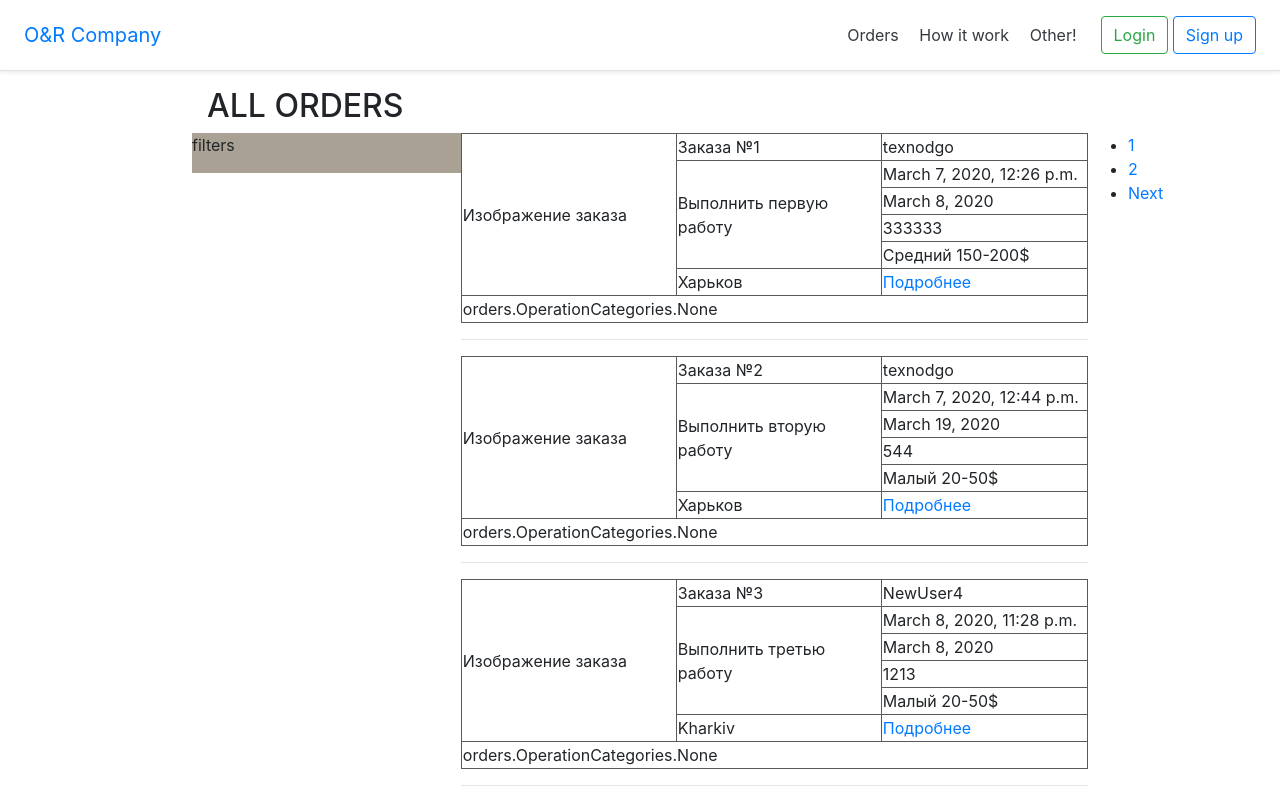
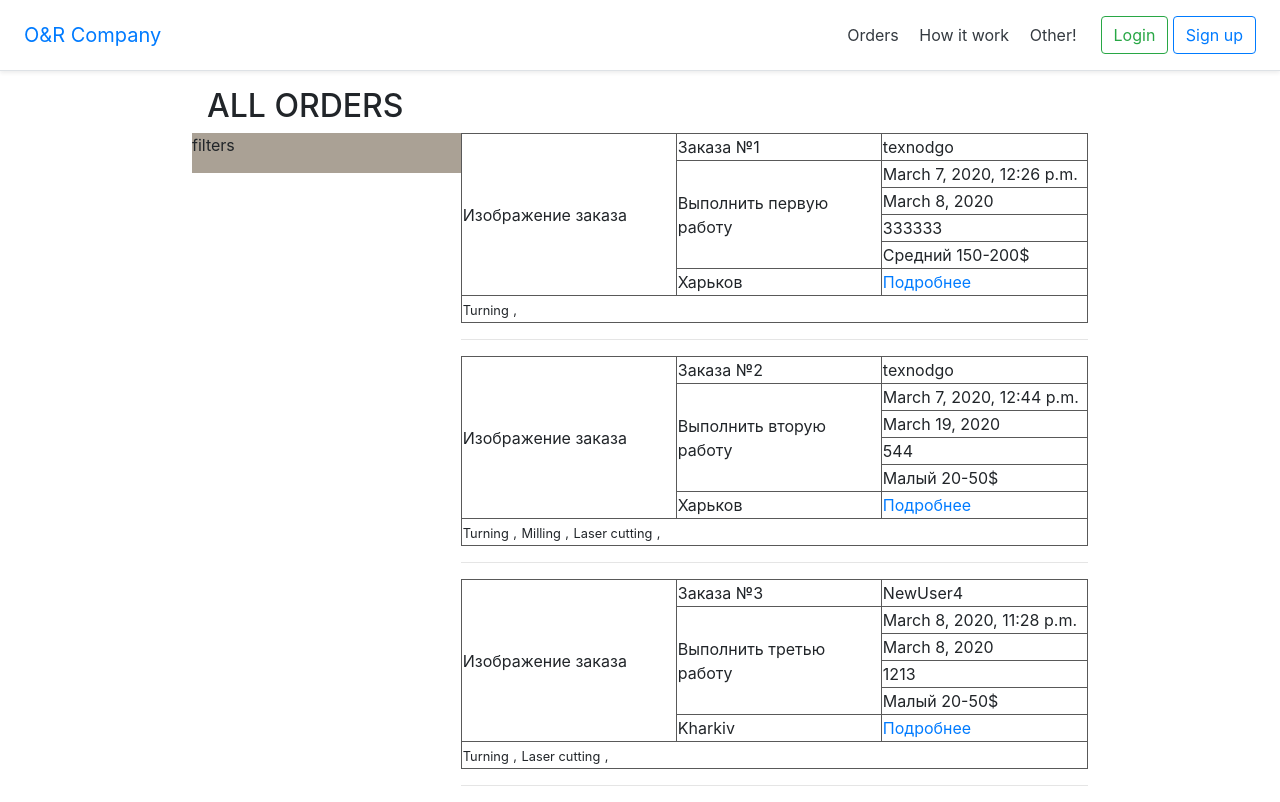
Before and after one commit to TexnoDgo/ORP, a Django app: page /orders/ in a window 1280 px wide. Run offline with Django 3.2, Linux system fonts and the light colour scheme; data comes from the database, SQL or seed files in the repository; both versions use the stored data as it was after the commit; some libraries are stand-ins or nearby versions.

Commit message:
add bootstrap paginations

```diff
--- a/ORP_site/OR/HomePage/templates/HomePage/base.html
+++ b/ORP_site/OR/HomePage/templates/HomePage/base.html
@@ -1,6 +1,7 @@
 <!DOCTYPE html>
 {% load i18n %}
 {% load static %}
+{% load bootstrap_pagination %}
 <html lang="en">
 <head>
     <meta charset="UTF-8">
--- a/ORP_site/OR/OR/settings.py
+++ b/ORP_site/OR/OR/settings.py
@@ -42,6 +42,7 @@
     'users.apps.UsersConfig',
     'orders.apps.OrdersConfig',
     'crispy_forms',
+    'bootstrap_pagination',
 
     #allauth
     'allauth',
--- a/ORP_site/OR/orders/models.py
+++ b/ORP_site/OR/orders/models.py
@@ -28,5 +28,6 @@
         return self.title
 
 
+
 #class Files(models.Model):
     #title = models.FileField()
--- a/ORP_site/OR/orders/static/orders/style.css
+++ b/ORP_site/OR/orders/static/orders/style.css
@@ -96,3 +96,7 @@
 .th {
     background-color: #7accee;
 }
+
+.pagination {
+    float: right;
+}
--- a/ORP_site/OR/orders/templates/orders/all_orders.html
+++ b/ORP_site/OR/orders/templates/orders/all_orders.html
@@ -2,6 +2,7 @@
 {% load i18n %}
 {% block title %}{% trans "All Orders" %}{% endblock %}
 {% load static %}
+{% load bootstrap_pagination %}
 
 {% block content %}
     <link rel="stylesheet" href="{% static 'orders/style.css' %}">
@@ -46,7 +47,13 @@
                         <td class="order-bottom-view"><a href="{{order.id}}">Подробнее</a></td>
                     </tr>
                     <tr>
-                        <td class="order-categories" colspan="3">{{ order.categories }}</td>
+                        <td class="order-categories" colspan="3">
+                            {% for cat in order.categories.all %}
+                                <small>{{ cat }}</small>
+                                <small>,</small>
+                            {% endfor %}
+                        </td>
+
                     </tr>
                 </tbody>
             </table>
@@ -54,22 +61,10 @@
         {% endfor %}
         </div>
         <div class="pagination">
-            <ul>
-                {% if all_orders.has_previous %}
-                    <li><a href="?page={{ all_orders.previous_page_number }}">Previous</a></li>
-                {% endif %}
-                {% for pg in all_orders.paginator.page_range %}
-                    {% if all_orders.number == pg %}
-                        <li class="active"><a href="?page={{ pg }}">{{ pg }}</a></li>
-                    {% else %}
-                        <li><a href="?page={{ pg }}">{{ pg }}</a></li>
-                    {% endif %}
-                {% endfor %}
-                {% if all_orders.has_next %}
-                    <li><a href="?page={{ all_orders.next_page_number }}">Next</a></li>
-                {% endif %}
-            </ul>
+            {% bootstrap_paginate all_orders range=10 %}
         </div>
+
+
     </div>
 {% endblock %}
 
@@ -94,5 +89,25 @@
                 </div>
                 <div class="category">
                     <p>{% trans "Категории: " %} {{ order.categories }} # Добавить категории и сортировку!!</p>
+
                 </div>
             </div>
+
+
+        <div class="pagination">
+            <ul>
+                {% if all_orders.has_previous %}
+                    <li><a href="?page={{ all_orders.previous_page_number }}">Previous</a></li>
+                {% endif %}
+                {% for pg in all_orders.paginator.page_range %}
+                    {% if all_orders.number == pg %}
+                        <li class="active"><a href="?page={{ pg }}">{{ pg }}</a></li>
+                    {% else %}
+                        <li><a href="?page={{ pg }}">{{ pg }}</a></li>
+                    {% endif %}
+                {% endfor %}
+                {% if all_orders.has_next %}
+                    <li><a href="?page={{ all_orders.next_page_number }}">Next</a></li>
+                {% endif %}
+            </ul>
+        </div>
--- a/ORP_site/OR/orders/views.py
+++ b/ORP_site/OR/orders/views.py
@@ -1,6 +1,6 @@
 from django.shortcuts import render, redirect
 from django.views.generic import ListView, CreateView
-from .models import Order
+from .models import Order, OperationCategories
 from .forms import OrderCreateForm, OrderUpdateForm
 from django.contrib import messages
 from django.contrib.auth.decorators import login_required
@@ -21,7 +21,7 @@
     except(EmptyPage, InvalidPage):
         posts = paginator.page(paginator.num_pages)
     context = {
-        'all_orders': posts
+        'all_orders': posts,
     }
     return render(request, 'orders/all_orders.html', context)
 
@@ -54,8 +54,9 @@
 
 @login_required
 def order_update(request):
+    old_form = Order.objects.filter(author=request.user).first()
     if request.method == 'POST':
-        c_form = OrderUpdateForm(request.POST, instance=Order)  # РАЗОБРАТСЯ!! Что нужно передать чтобы получить автоза-
+        c_form = OrderUpdateForm(request.POST, instance=old_form)  # РАЗОБРАТСЯ!! Что нужно передать чтобы получить автоза-
                                                                 # полнение формы.
         if c_form.is_valid():
             c_form.save()
@@ -63,7 +64,7 @@
                              f'Order № {{ order.id }} is Update!')  # Формирование сообщения Alert
             return redirect('orders')  # Перенаправление на страницу Заказов
     else:
-        c_form = OrderUpdateForm(instance=Order)
+        c_form = OrderUpdateForm(instance=old_form)
 
     context = {
         'c_form': c_form
```
Also changed, not shown: ORP_site/OR/db.sqlite3.
